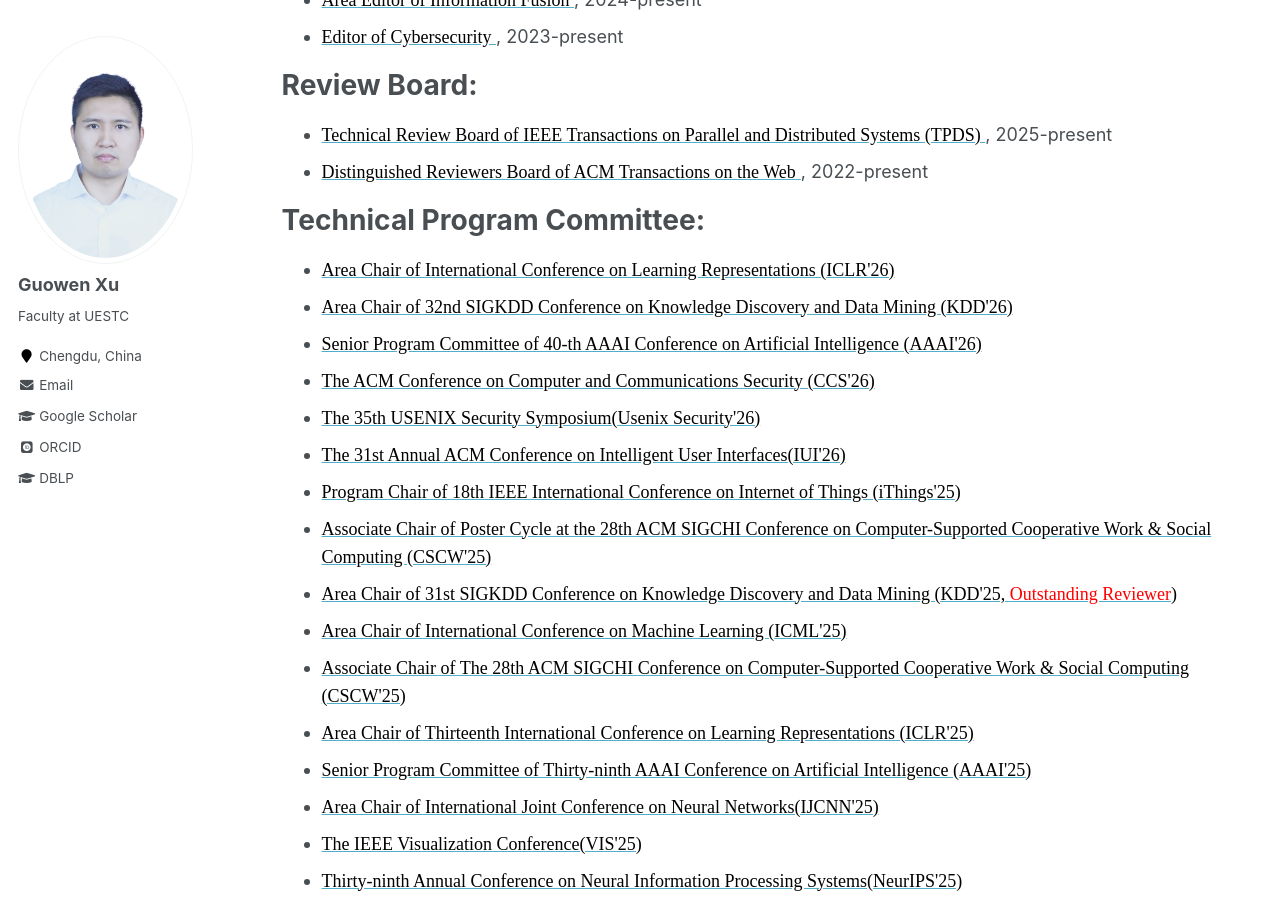
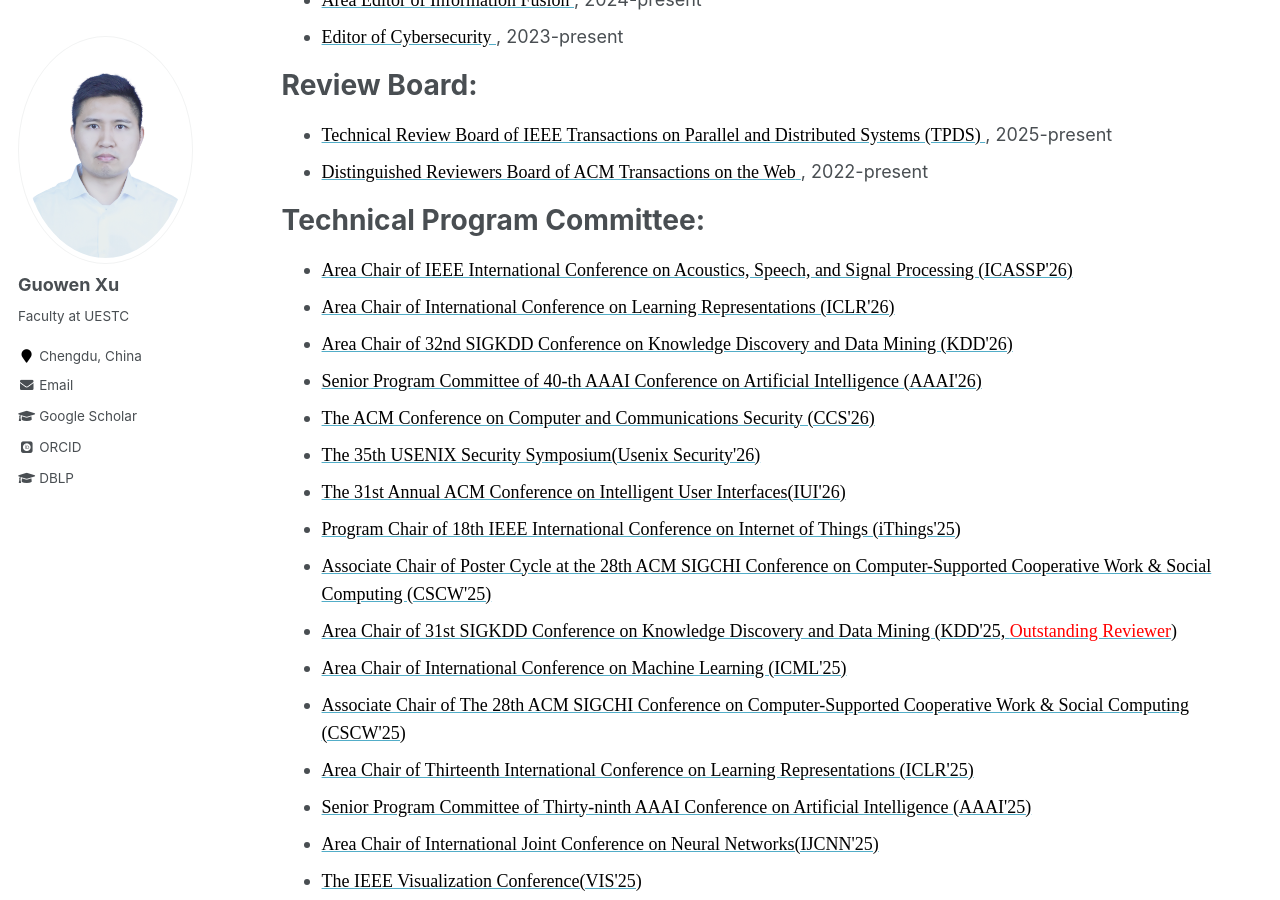
Before and after one commit to Guowen-xu/guowen-xu.github.io, a Jekyll site: the page built from _pages/services.md, in a window 1280 px wide and 900 px high, scrolled down 559 px. Built offline with Jekyll 4.4.1, drawn with Linux system fonts in a browser that asks for light colours; some web fonts are replaced.

Commit message:
Update services.md

```diff
--- a/_pages/services.md
+++ b/_pages/services.md
@@ -29,6 +29,7 @@ Review Board:
 
 Technical Program Committee:
 ======
+* [<font face="Times New Roman" color=black size=4> Area Chair of IEEE International Conference on Acoustics, Speech, and Signal Processing (ICASSP'26)</font>](https://2026.ieeeicassp.org/)
 *  [<font face="Times New Roman" color=black size=4> Area Chair of International Conference on Learning Representations (ICLR'26)</font>](https://iclr.cc/Conferences/2026)
 *   [ <font face="Times New Roman" color=black size=4> Area Chair of 32nd SIGKDD Conference on Knowledge Discovery and Data Mining (KDD'26) <font face="Times New Roman" color=red size=4></font></font>](https://kdd2026.kdd.org/)
 * [<font face="Times New Roman" color=black size=4>Senior Program Committee of 40-th AAAI Conference on Artificial Intelligence (AAAI'26)</font>](https://aaai.org/conference/aaai/aaai-26/)
```
